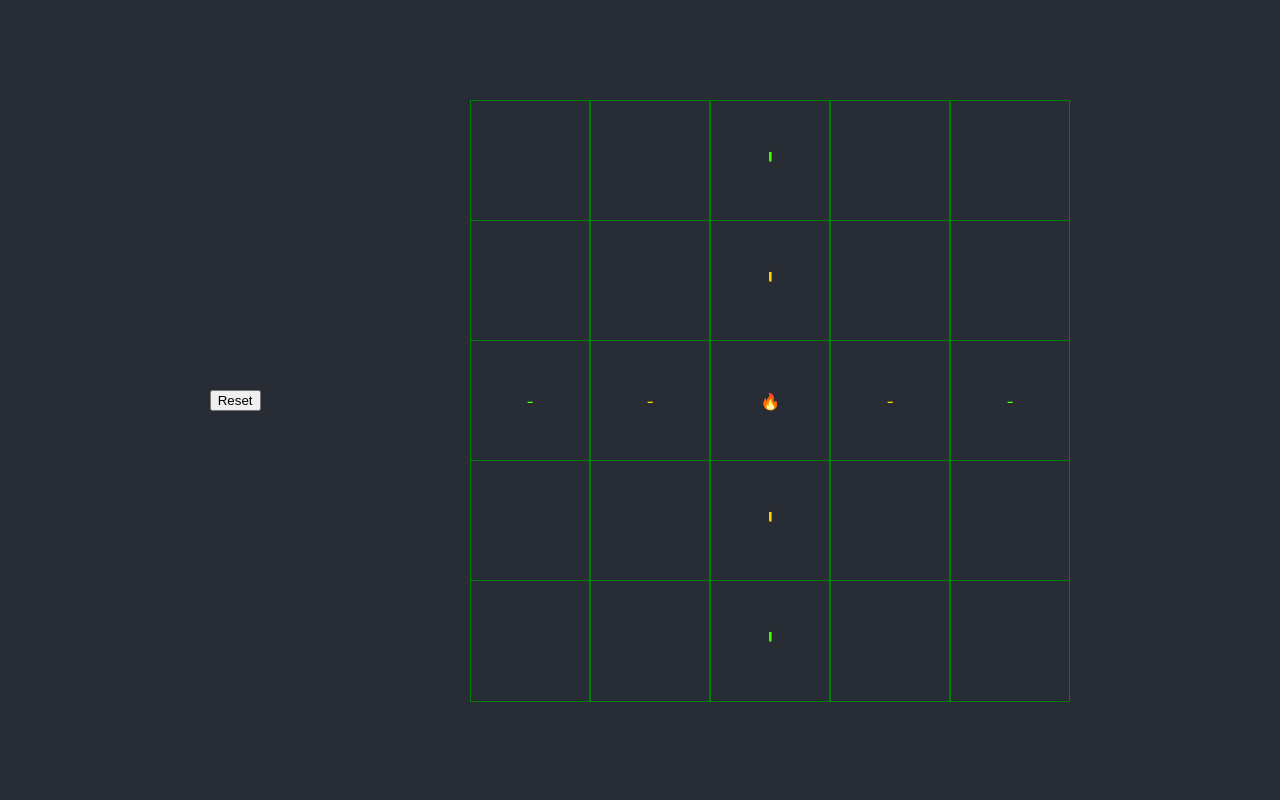
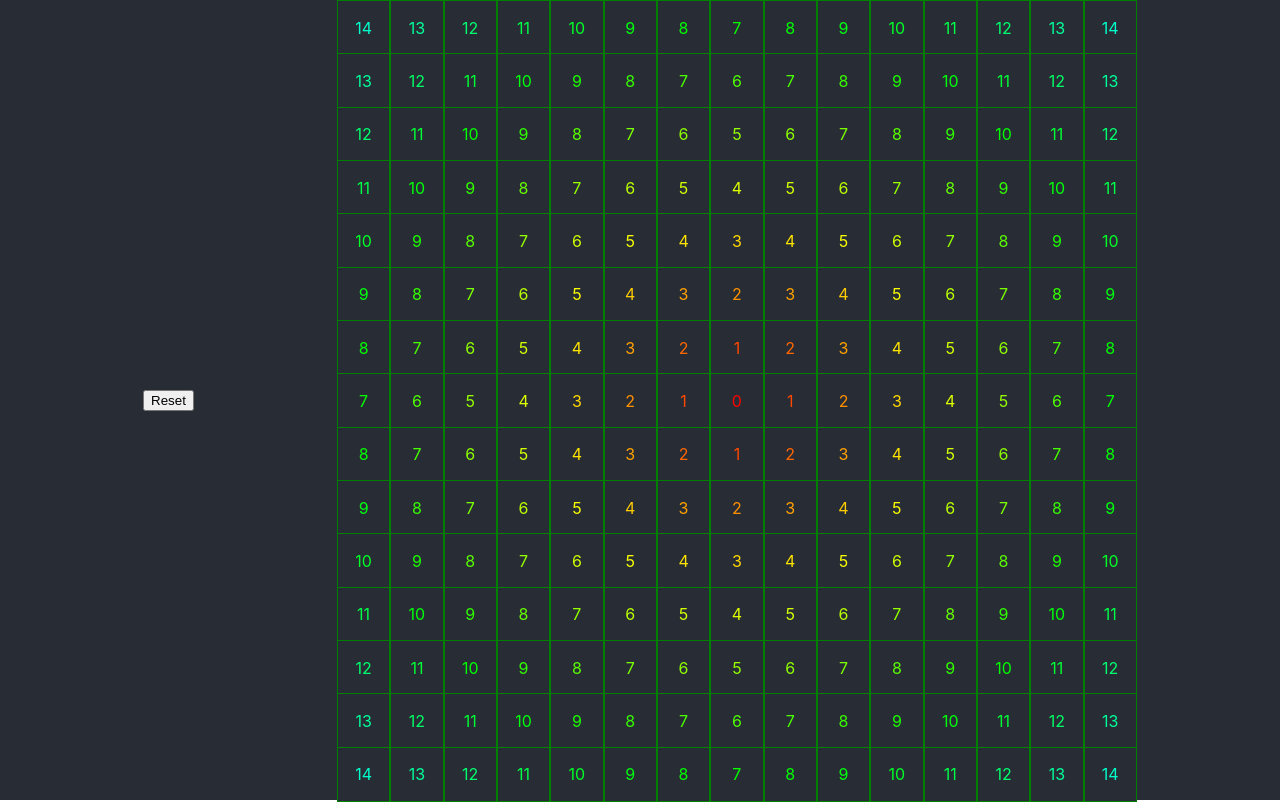
Before and after one commit to brianmatzelle/trees-revised, a React (Create React App) app: page / in a window 1280 px wide. Built offline with nearby package versions, Linux system fonts and the light colour scheme.

Commit message:
15 sized board

```diff
--- a/src/components/Grid.tsx
+++ b/src/components/Grid.tsx
@@ -2,7 +2,7 @@ import React, { useState, useEffect } from 'react';
 import Unit from './Unit.tsx';
 
 function Grid({ alreadyOnFire, setAlreadyOnFire }) {
-    const LENGTH = 5;
+    const LENGTH = 15;
     const USER_PROBABILTY = 0.3;    // user probability > 0.5 would be betting on the fire not spreading enough
     const DELAY = 200;  // Xms delay
 
@@ -79,8 +79,8 @@ function Grid({ alreadyOnFire, setAlreadyOnFire }) {
         <div style={{
             display: 'flex',
             flexDirection: 'column',
-            width: '600px',
-            height: '600px',
+            width: '800px',
+            height: '800px',
         }}>
             {grid.map((row, x) => {
                 return (
--- a/src/components/Unit.tsx
+++ b/src/components/Unit.tsx
@@ -41,6 +41,7 @@ function Unit(UnitProps: UnitProps): JSX.Element {
     return `hsl(${hue}, 100%, 50%)`;
   }
 
+  // calculate the areas of the four quadrants surrounding the given x, y coordinates
   function calcAreas(x, y, length) {
     // let str = "x=" + x + ",y=" + y;
     const halfLen = Math.floor(length / 2);
@@ -48,8 +49,12 @@ function Unit(UnitProps: UnitProps): JSX.Element {
     const botLeft = (halfLen + x) * (halfLen + y);
     const topRight = (halfLen - x) * (halfLen - y);
     const topLeft = (halfLen + x) * (halfLen - y);
-    const str = botRight + ',' + botLeft + ',' + topRight + ',' + topLeft;
-    return str;
+    // const str = botRight + ',' + botLeft + ',' + topRight + ',' + topLeft;
+    // calculate the range of the areas
+    const max = Math.max(botRight, botLeft, topRight, topLeft);
+    const min = Math.min(botRight, botLeft, topRight, topLeft);
+    const range = max - min;
+    return range/(length-1);
   }
 
 
@@ -89,8 +94,8 @@ function Unit(UnitProps: UnitProps): JSX.Element {
       }}
       >
         {/* { x + ',' + y + '\n' } */}
-        {/* {calcAreas(x, y, length)} */}
-        { getLabel() }
+        {calcAreas(x, y, length)}
+        {/* { getLabel() } */}
       </div>
     </div>
   )
```
